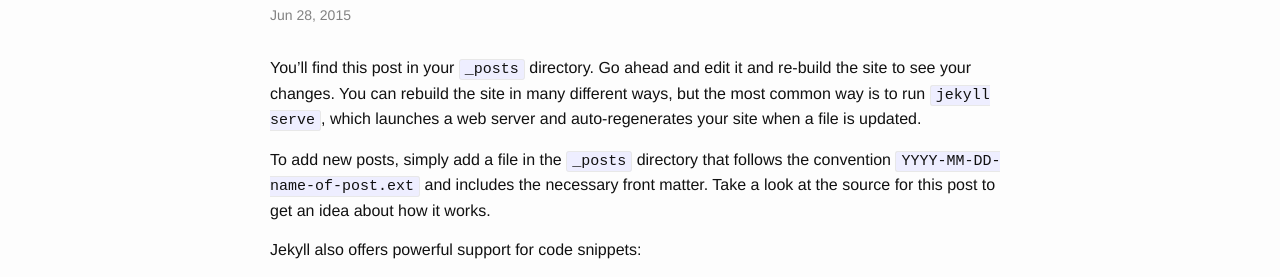
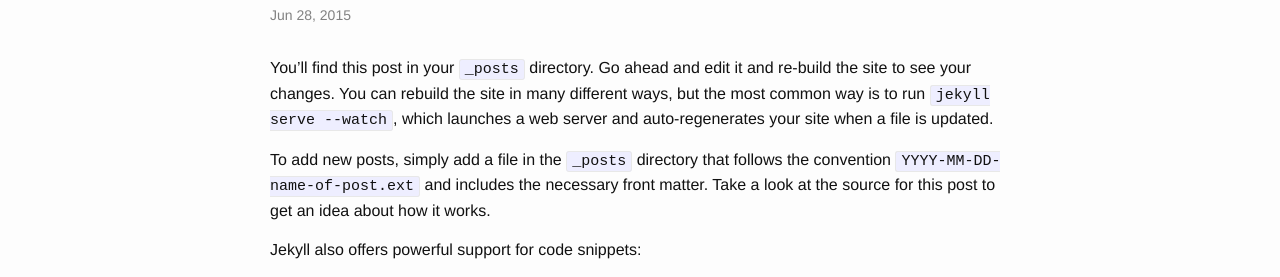
Before and after one commit to SimpleTechture/simpletechture.github.io, a Jekyll site: the page built from _posts/2015-06-28-welcome-to-jekyll.markdown, in a window 1280 px wide. Shown: the part 144-421 px from the top of the page. Built offline with Jekyll 4.4.1, drawn with Linux system fonts in a browser that asks for light colours.

Commit message:
restart with 2.4 version

```diff
--- a/_config.yml
+++ b/_config.yml
@@ -5,11 +5,10 @@
   Write an awesome description for your new site here. You can edit this
   line in _config.yml. It will appear in your document head meta (for
   Google search results) and in your feed.xml site description.
-baseurl: "/simpletechture.github.io" # the subpath of your site, e.g. /blog/
-url: "http://www.simpletechture.nl" # the base hostname & protocol for your site
+baseurl: "" # the subpath of your site, e.g. /blog/
+url: "http://yourdomain.com" # the base hostname & protocol for your site
 twitter_username: jekyllrb
 github_username:  jekyll
 
 # Build settings
 markdown: kramdown
-highlighter: rouge
--- a/_includes/head.html
+++ b/_includes/head.html
@@ -1,12 +1,11 @@
 <head>
-  <meta charset="utf-8">
-  <meta http-equiv="X-UA-Compatible" content="IE=edge">
-  <meta name="viewport" content="width=device-width, initial-scale=1">
+    <meta charset="utf-8">
+    <meta name="viewport" content="width=device-width initial-scale=1" />
+    <meta http-equiv="X-UA-Compatible" content="IE=edge">
 
-  <title>{% if page.title %}{{ page.title }}{% else %}{{ site.title }}{% endif %}</title>
-  <meta name="description" content="{% if page.excerpt %}{{ page.excerpt | strip_html | strip_newlines | truncate: 160 }}{% else %}{{ site.description }}{% endif %}">
+    <title>{% if page.title %}{{ page.title }}{% else %}{{ site.title }}{% endif %}</title>
+    <meta name="description" content="{{ site.description }}">
 
-  <link rel="stylesheet" href="{{ "/css/main.css" | prepend: site.baseurl }}">
-  <link rel="canonical" href="{{ page.url | replace:'index.html','' | prepend: site.baseurl | prepend: site.url }}">
-  <link rel="alternate" type="application/rss+xml" title="{{ site.title }}" href="{{ "/feed.xml" | prepend: site.baseurl | prepend: site.url }}" />
+    <link rel="stylesheet" href="{{ "/css/main.css" | prepend: site.baseurl }}">
+    <link rel="canonical" href="{{ page.url | replace:'index.html','' | prepend: site.baseurl | prepend: site.url }}">
 </head>
--- a/_posts/2015-06-28-welcome-to-jekyll.markdown
+++ b/_posts/2015-06-28-welcome-to-jekyll.markdown
@@ -1,10 +1,10 @@
 ---
 layout: post
 title:  "Welcome to Jekyll!"
-date:   2015-06-28 09:21:00
+date:   2015-06-28 11:19:26
 categories: jekyll update
 ---
-You’ll find this post in your `_posts` directory. Go ahead and edit it and re-build the site to see your changes. You can rebuild the site in many different ways, but the most common way is to run `jekyll serve`, which launches a web server and auto-regenerates your site when a file is updated.
+You’ll find this post in your `_posts` directory. Go ahead and edit it and re-build the site to see your changes. You can rebuild the site in many different ways, but the most common way is to run `jekyll serve --watch`, which launches a web server and auto-regenerates your site when a file is updated.
 
 To add new posts, simply add a file in the `_posts` directory that follows the convention `YYYY-MM-DD-name-of-post.ext` and includes the necessary front matter. Take a look at the source for this post to get an idea about how it works.
 
--- a/_sass/_base.scss
+++ b/_sass/_base.scss
@@ -154,8 +154,8 @@
  * Wrapper
  */
 .wrapper {
-    max-width: -webkit-calc(#{$content-width} - (#{$spacing-unit} * 2));
-    max-width:         calc(#{$content-width} - (#{$spacing-unit} * 2));
+    max-width: -webkit-calc(800px - (#{$spacing-unit} * 2));
+    max-width:         calc(800px - (#{$spacing-unit} * 2));
     margin-right: auto;
     margin-left: auto;
     padding-right: $spacing-unit;
@@ -163,8 +163,8 @@
     @extend %clearfix;
 
     @include media-query($on-laptop) {
-        max-width: -webkit-calc(#{$content-width} - (#{$spacing-unit}));
-        max-width:         calc(#{$content-width} - (#{$spacing-unit}));
+        max-width: -webkit-calc(800px - (#{$spacing-unit}));
+        max-width:         calc(800px - (#{$spacing-unit}));
         padding-right: $spacing-unit / 2;
         padding-left: $spacing-unit / 2;
     }
--- a/css/main.scss
+++ b/css/main.scss
@@ -21,16 +21,13 @@
 $grey-color-light: lighten($grey-color, 40%);
 $grey-color-dark:  darken($grey-color, 25%);
 
-// Width of the content area
-$content-width:    800px;
-
 $on-palm:          600px;
 $on-laptop:        800px;
 
 
 
 // Using media queries with like this:
-// @include media-query($on-palm) {
+// @include media-query($palm) {
 //     .wrapper {
 //         padding-right: $spacing-unit / 2;
 //         padding-left: $spacing-unit / 2;
--- a/feed.xml
+++ b/feed.xml
@@ -7,7 +7,7 @@
     <title>{{ site.title | xml_escape }}</title>
     <description>{{ site.description | xml_escape }}</description>
     <link>{{ site.url }}{{ site.baseurl }}/</link>
-    <atom:link href="{{ "/feed.xml" | prepend: site.baseurl | prepend: site.url }}" rel="self" type="application/rss+xml"/>
+    <atom:link href="{{ "/feed.xml" | prepend: site.baseurl | prepend: site.url }}" rel="self" type="application/rss+xml" />
     <pubDate>{{ site.time | date_to_rfc822 }}</pubDate>
     <lastBuildDate>{{ site.time | date_to_rfc822 }}</lastBuildDate>
     <generator>Jekyll v{{ jekyll.version }}</generator>
```
